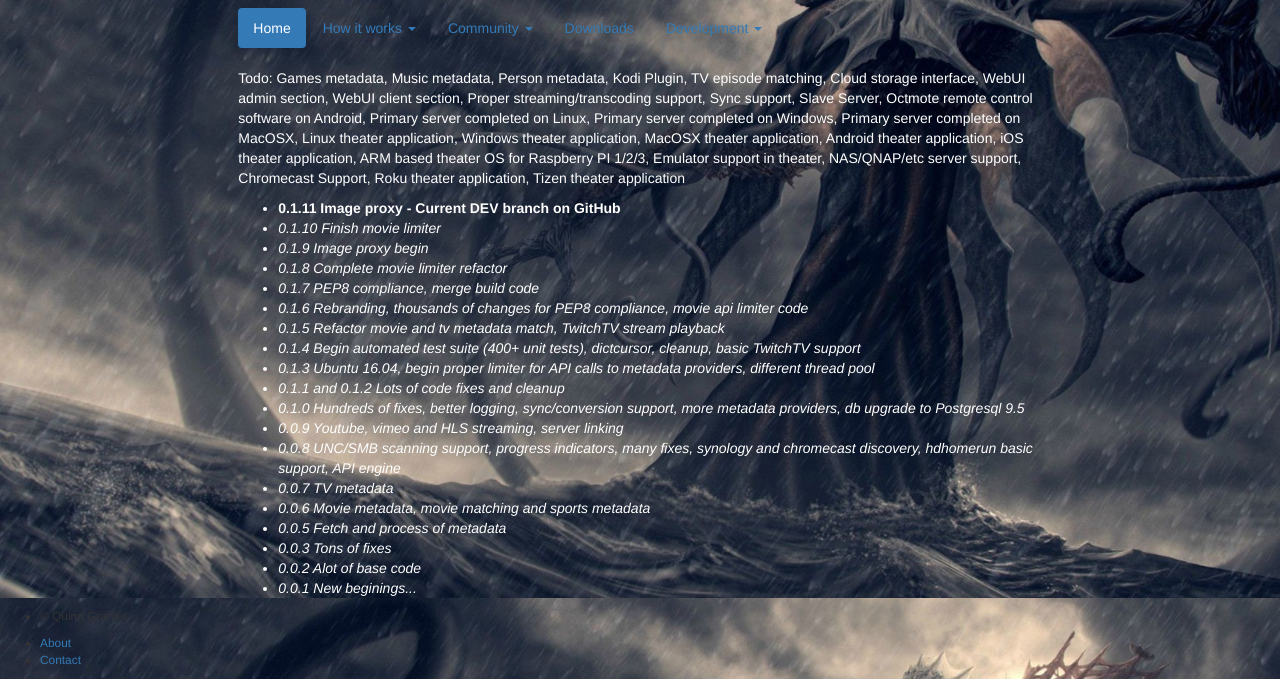
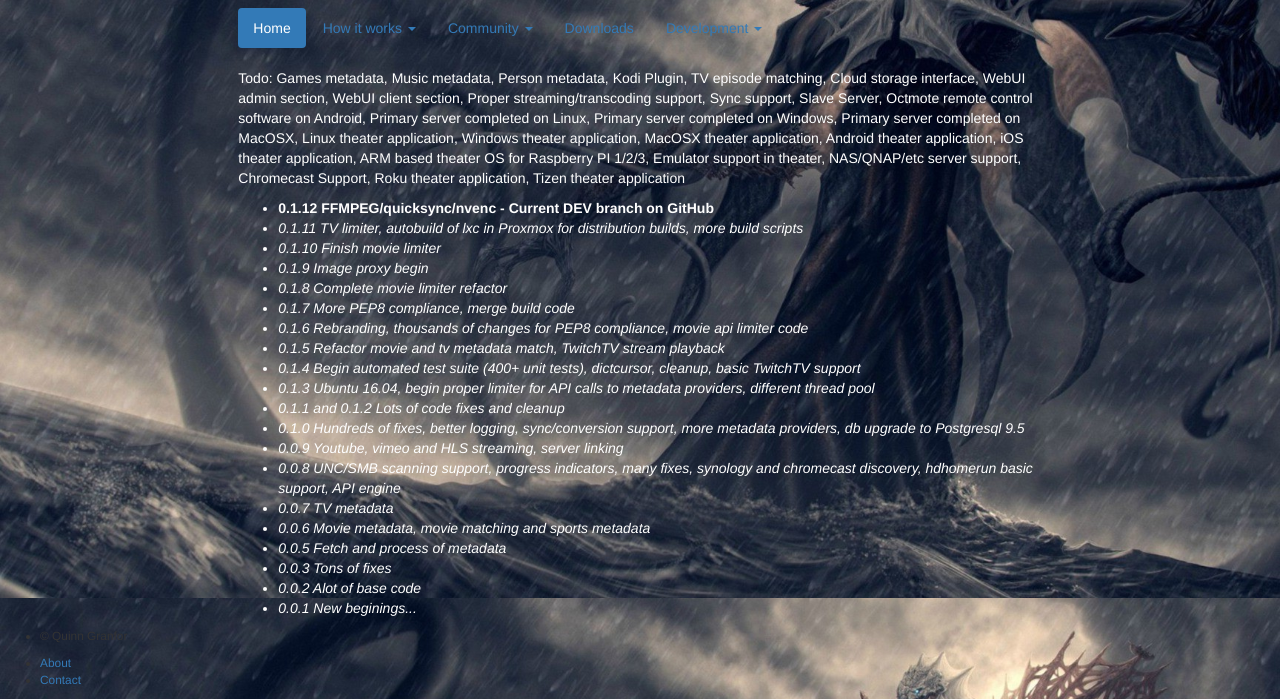
Before and after one commit to MediaKraken/MediaKraken_Website, a plain HTML site: page roadmap.html in a window 1280 px wide. Shown: the part 202-901 px from the top of the page. Drawn offline with nearby package versions, Linux system fonts and the light colour scheme.

Commit message:
newest branch

```diff
--- a/roadmap.html
+++ b/roadmap.html
@@ -28,11 +28,12 @@
     <div class="col-sm-8 col-sm-offset-2">
         <p style="color:white;">Todo: Games metadata, Music metadata, Person metadata, Kodi Plugin, TV episode matching, Cloud storage interface, WebUI admin section, WebUI client section, Proper streaming/transcoding support, Sync support, Slave Server, Octmote remote control software on Android, Primary server completed on Linux, Primary server completed on Windows, Primary server completed on MacOSX, Linux theater application, Windows theater application, MacOSX theater application, Android theater application, iOS theater application, ARM based theater OS for Raspberry PI 1/2/3, Emulator support in theater, NAS/QNAP/etc server support, Chromecast Support, Roku theater application, Tizen theater application</p>
         <ul style="color:white;">
-        <li><b>0.1.11 Image proxy - Current DEV branch on GitHub</b>
-        <li><i>0.1.10 Finish movie limiter
+        <li><b>0.1.12 FFMPEG/quicksync/nvenc - Current DEV branch on GitHub</b>
+        <li><i>0.1.11 TV limiter, autobuild of lxc in Proxmox for distribution builds, more build scripts
+        <li>0.1.10 Finish movie limiter
         <li>0.1.9 Image proxy begin
         <li>0.1.8 Complete movie limiter refactor
-        <li>0.1.7 PEP8 compliance, merge build code
+        <li>0.1.7 More PEP8 compliance, merge build code
         <li>0.1.6 Rebranding, thousands of changes for PEP8 compliance, movie api limiter code
         <li>0.1.5 Refactor movie and tv metadata match, TwitchTV stream playback
         <li>0.1.4 Begin automated test suite (400+ unit tests), dictcursor, cleanup, basic TwitchTV support
```
